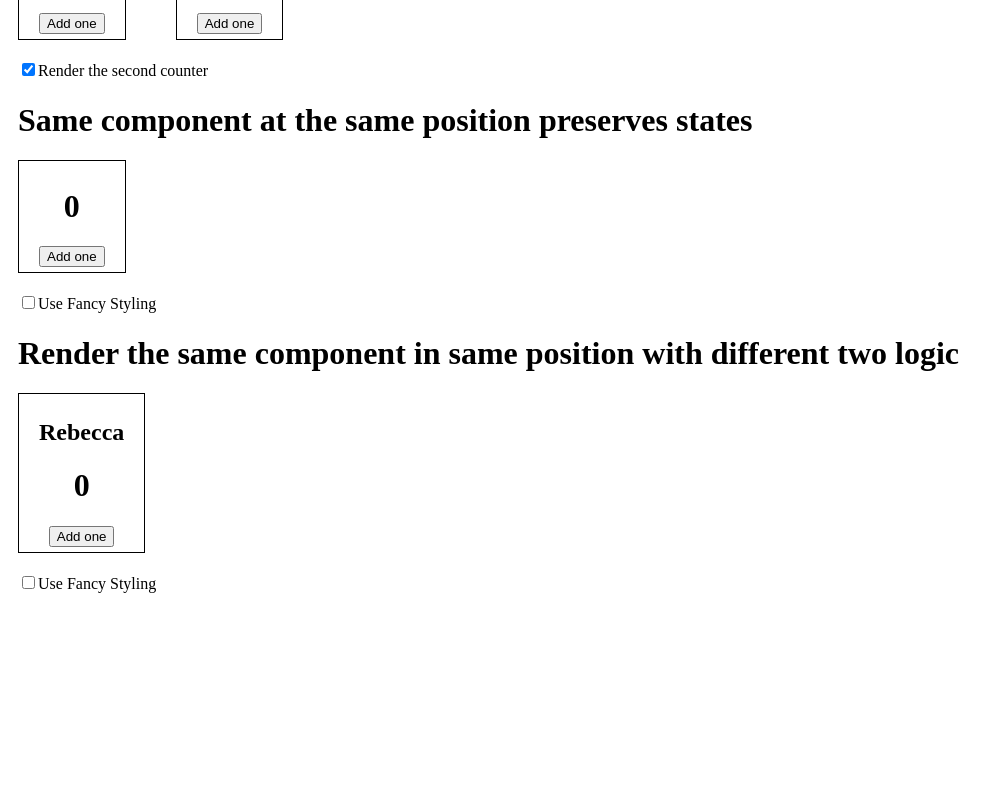
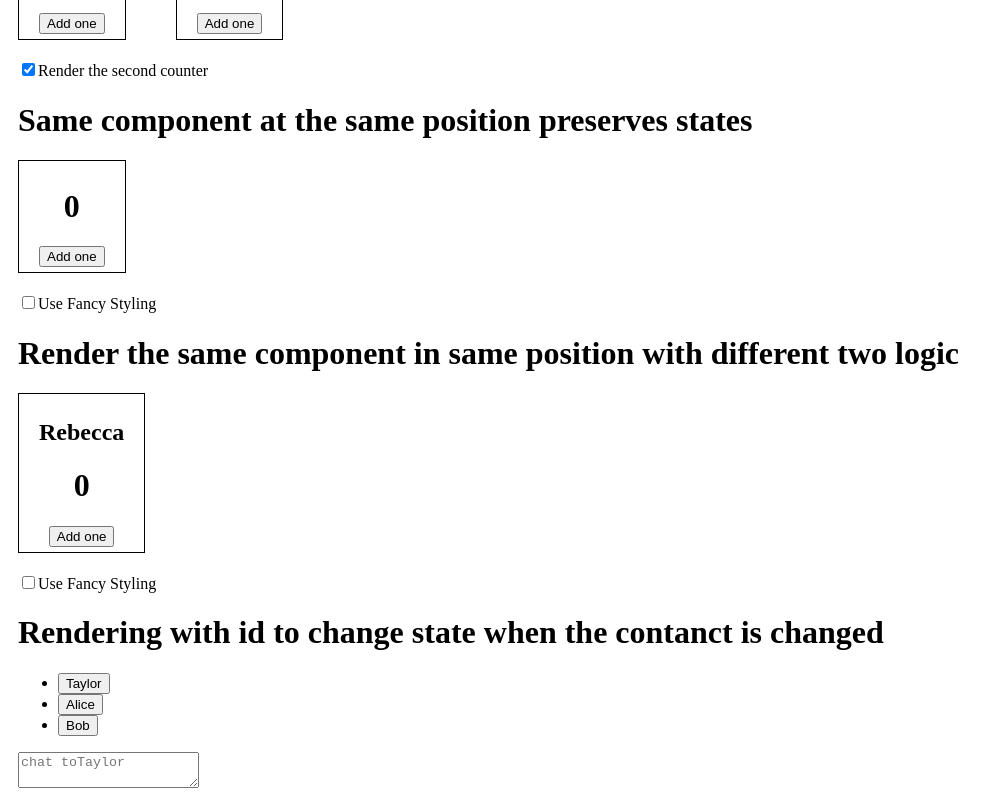
Before and after one commit to mszahan/react-official, a React (Vite) app: page /state in a window 1280 px wide. Shown: the part 662-1462 px from the top of the page, without its empty margins (0-1003 px from the left). Before the commit the page ends 1263 px from the top, so only its background shows below. Built offline with nearby package versions, Linux system fonts and the light colour scheme.

Commit message:
created chatroom, when the contact is change the chat field state will change

```diff
--- /dev/null
+++ b/src/components/state/ChatRoom.jsx
@@ -0,0 +1,68 @@
+import { useState } from "react";
+
+function Chat({contact}) {
+    const [text, setText] = useState('');
+    return (
+        <section className="chat">
+            <textarea
+            value={text}
+            placeholder={'chat to' + contact.name}
+            onChange={e => setText(e.target.value)}
+            />
+        </section>
+    )
+}
+
+
+
+function ContactList({
+    selectedContact,
+    contacts,
+    onSelect
+}) {
+    return (
+        <section className="contact-list">
+            <ul>
+                {
+                    contacts.map(contact =>
+                        (
+                        <li key={contact.id}>
+                            <button
+                            onClick={()=> {
+                                onSelect(contact)
+                            }}
+                            >
+                                {contact.name}
+                            </button>
+
+                        </li>))
+                }
+            </ul>
+        </section>
+    )
+}
+
+
+export default function ChatRoom() {
+    const [to, setTo] = useState(contacts[0])
+
+    return (
+        <div>
+            <h1>Rendering with id to change state when the contanct is changed</h1>
+            <ContactList
+            contacts={contacts}
+            selectedContact={to}
+            onSelect={contact => setTo(contact)}
+            />
+
+            {/* providing id here will update the state when the name will be changed */}
+            <Chat key={to.id} contact={to}/>
+        </div>
+    )
+}
+
+const contacts = [
+    { id: 0, name: 'Taylor', email: 'taylor@mail.com' },
+    { id: 1, name: 'Alice', email: 'alice@mail.com' },
+    { id: 2, name: 'Bob', email: 'bob@mail.com' }
+  ];
--- a/src/components/state/ManagingState.jsx
+++ b/src/components/state/ManagingState.jsx
@@ -4,6 +4,7 @@
 import TwoCounter from "./PreResetState"
 import { FacnyCounter } from "./PreResetState"
 import { SameCounterDiffPos } from "./PreResetState"
+import ChatRoom from "./ChatRoom"
 
 
 export default function ManagingState() {
@@ -15,6 +16,7 @@
             <TwoCounter/>
             <FacnyCounter/>
             <SameCounterDiffPos/>
+            <ChatRoom/>
         </div>
     )
 }
```
